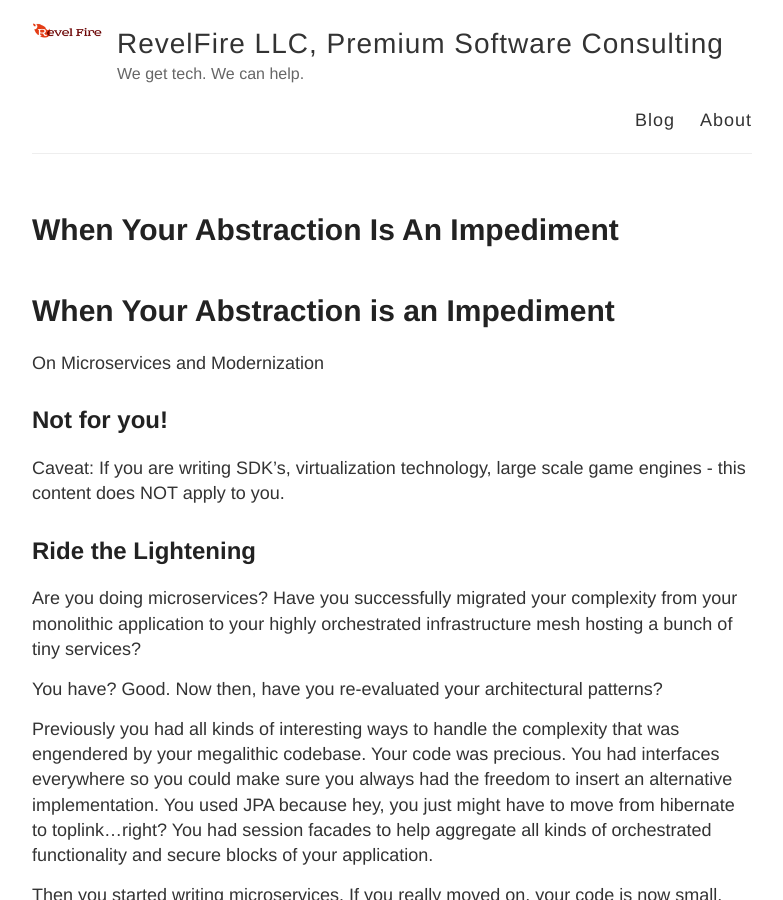
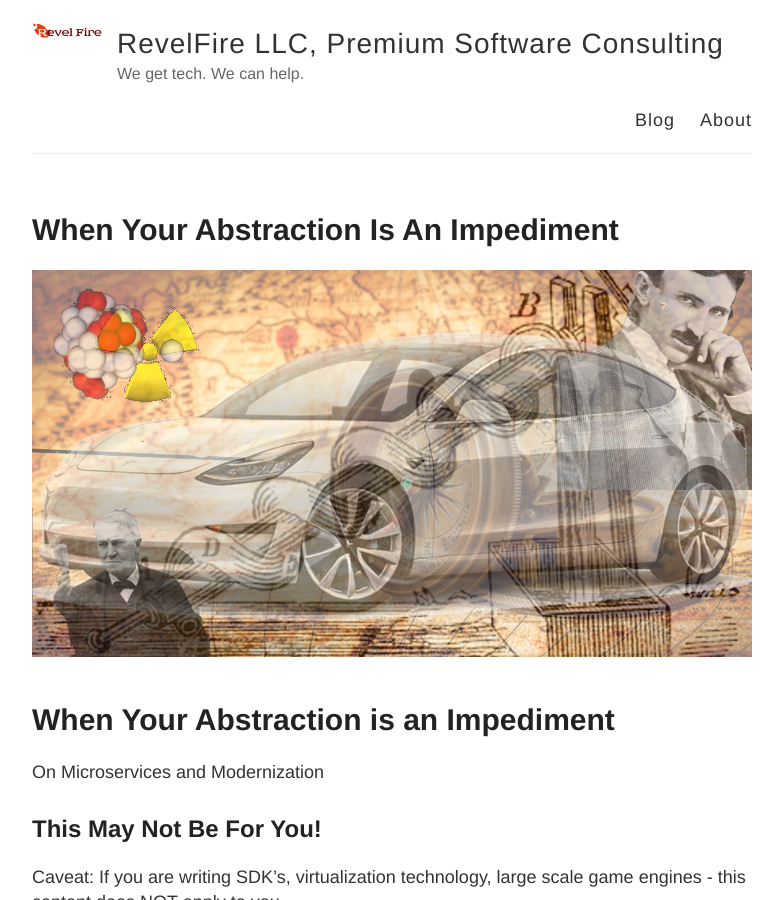
Before and after one commit to revelfire/revelfire.github.io, a Jekyll site: the page built from _posts/2018-01-15-When-Your-Abstraction-is-an-Impediment.md, in a window 1280 px wide and 900 px high. Shown: the whole window, without its empty margins (248-1031 px from the left). Built offline with Jekyll 4.4.1, drawn with Linux system fonts in a browser that asks for light colours; our own code applies the rules of GitHub Pages for plain Markdown files.

Commit message:
Abstraction impediment

```diff
--- a/_config.yml
+++ b/_config.yml
@@ -18,7 +18,7 @@
 # Includes an icon in the footer for each username you enter
 footer-links:
   dribbble:
-  email:
+  email: chris@revelfire.com
   facebook:
   flickr:
   github: revelfire/
--- a/_posts/2018-01-15-When-Your-Abstraction-is-an-Impediment.md
+++ b/_posts/2018-01-15-When-Your-Abstraction-is-an-Impediment.md
@@ -1,7 +1,8 @@
+<img src="../images/impossible-to-fail.png" />
 # When Your Abstraction is an Impediment
 On Microservices and Modernization
 
-## Not for you!
+## This May Not Be For You!
 Caveat: If you are writing SDK's, virtualization technology, large scale game engines - this content does NOT apply to you.
 
 ## Ride the Lightening
```
Also changed, not shown: images/impossible-to-fail.png, images/square-peg.png (added).
